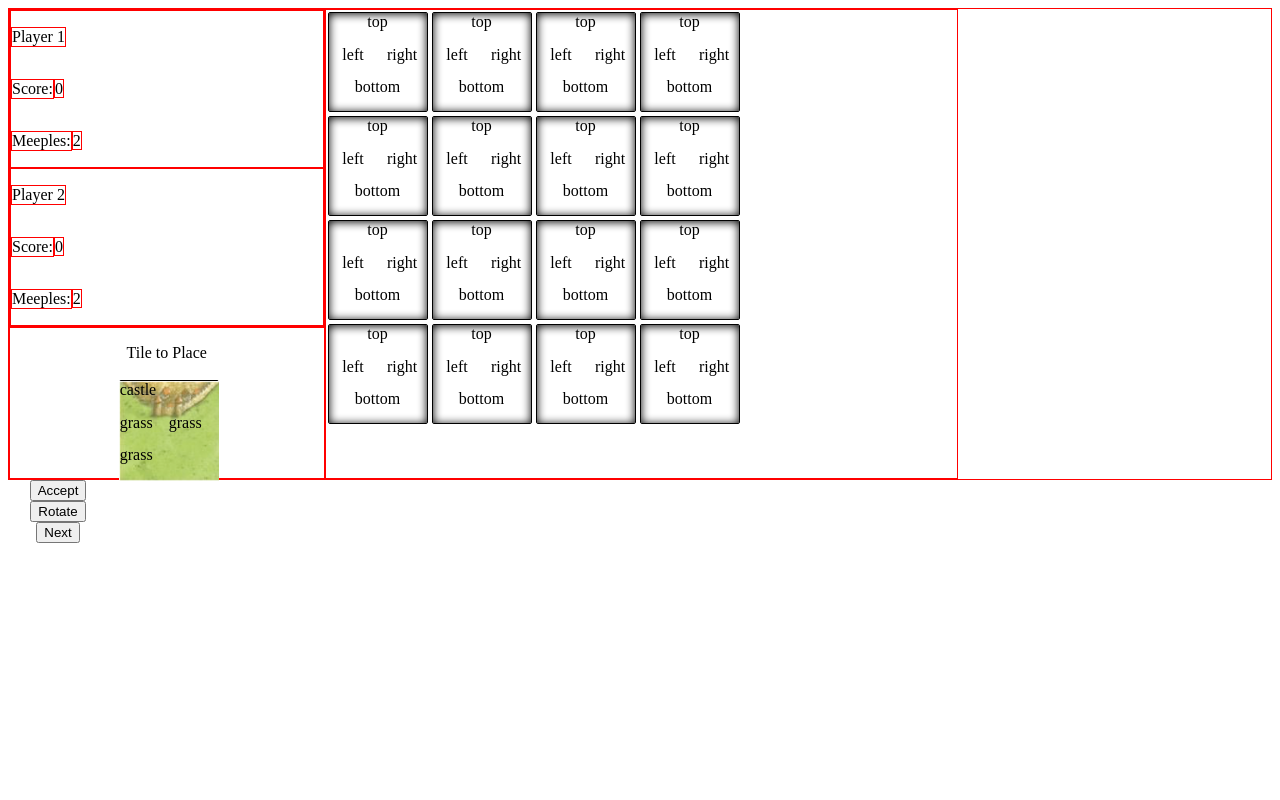
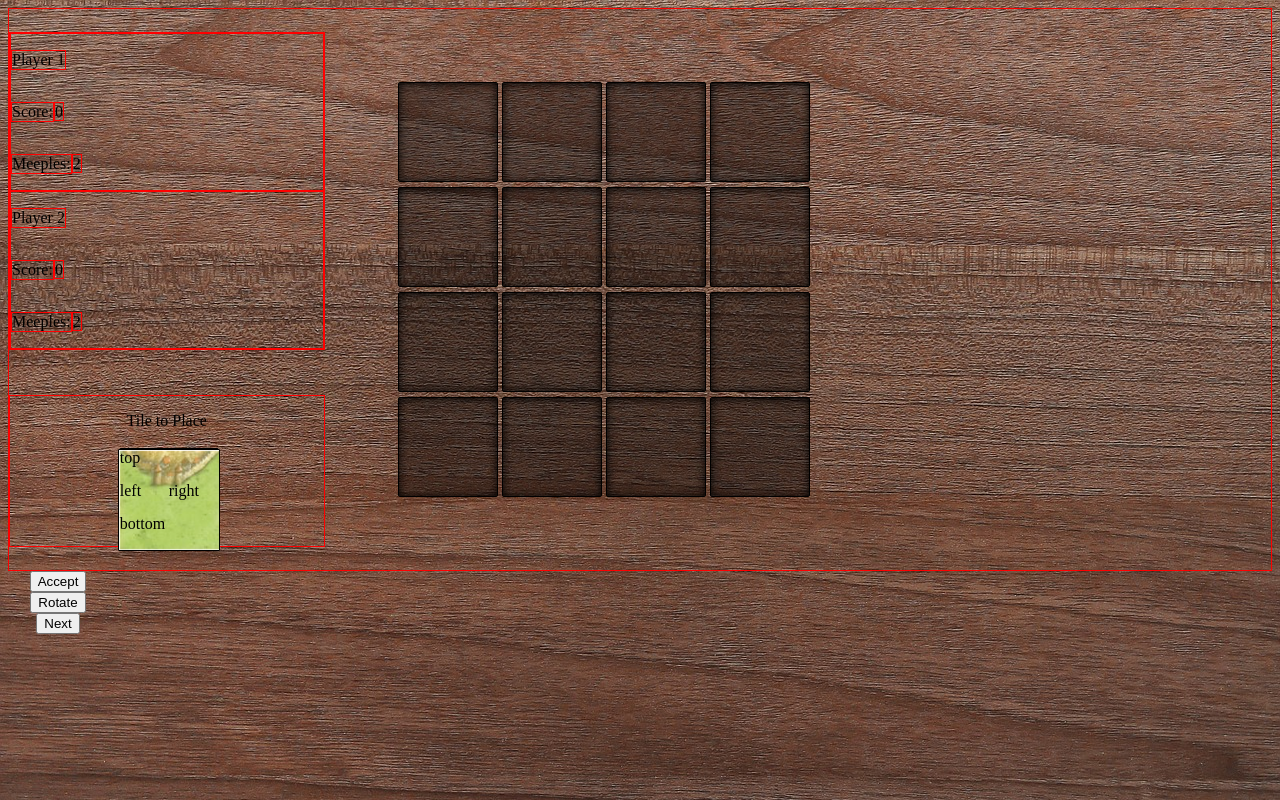
Before and after one commit to jnhoang/Carcassonne-Castles, a plain HTML site: page index.html in a window 1280 px wide. Drawn offline with nearby package versions, Linux system fonts and the light colour scheme.

Commit message:
added initial styling

```diff
--- a/css/style.css
+++ b/css/style.css
@@ -1,3 +1,6 @@
+body {
+	background-image: url('./../img/fresno-wood.jpg');
+}
 #container {
 	border: 1px solid red;
 	display: flex;
@@ -41,6 +44,8 @@
 	z-index: 1;
 }
 .imgBox {
+	border-radius: 1px;
+	border: 1px solid black;
 	height: 100px;
 	width: 100px;
 	position: absolute;
@@ -50,13 +55,21 @@
 	background-repeat: no-repeat;
 	z-index: -1;
 }
+.square .imgBox {
+	border: none;
+}
 #gameBoard {
 	width: 50%;
 	height: auto;
 	border: 1px solid red;
 	text-align: center;
+	justify-content: center;
+	border-image: url('./../img/wood-border.jpg');
+	border: 50px solid transparent;
+	padding: 20px;
 }
 .row {
+	margin: 1px;
 	display: flex;
 }
 .tile {
@@ -69,6 +82,7 @@
 	width: 100px;
 	border: 1px solid black;
 	border-radius: 2px;
+	background: rgba(0, 0, 0, 0.4);
 }
 .boxShadow {
 	box-shadow: inset 0px 1px 10px black;
--- a/js/main.js
+++ b/js/main.js
@@ -167,17 +167,17 @@ $('document').ready(function() {
 	function addTile(rowNumber) {
 		for (var i = 0; i < ARRAYSIZE; i++) {
 			var tileSquare = '<div class="tile square ui-droppable boxShadow" id="n' + rowNumber + '' + i + '">\
-							  <div class="imgBox"></div><div class="top">top</div><div class="left">left</div>\
-							  <div class="right">right</div><div class="bottom">bottom</div></div>';
+							  <div class="imgBox"></div><div class="top"></div><div class="left"></div>\
+							  <div class="right"></div><div class="bottom"></div></div>';
 			$('.row' + rowNumber).append(tileSquare);
 		}
 	}
 	function showNextCard(){
 		var value = cardArr[cardCount];
-		$('.displayCard > .top').text(value.top.type);
-		$('.displayCard > .right').text(value.right.type);
-		$('.displayCard > .bottom').text(value.bottom.type);
-		$('.displayCard > .left').text(value.left.type);
+		// $('.displayCard > .top').text(value.top.type);
+		// $('.displayCard > .right').text(value.right.type);
+		// $('.displayCard > .bottom').text(value.bottom.type);
+		// $('.displayCard > .left').text(value.left.type);
 		$('.displayCard > .imgBox').css('background-image', cardArr[cardCount].img);
 
 
@@ -209,10 +209,10 @@ $('document').ready(function() {
 	function updateBoard(arrTile) {
 		//updates HTML board where tile was placed
 		// change .displayCard to gameBoardArr (the updated values)
-		$('#' + tileDroppedOn + ' > .top').text( $('.displayCard > .top').text());
-		$('#' + tileDroppedOn + ' > .right').text( $('.displayCard > .right').text());
-		$('#' + tileDroppedOn + ' > .bottom').text( $('.displayCard > .bottom').text());
-		$('#' + tileDroppedOn + ' > .left').text( $('.displayCard > .left').text());
+		// $('#' + tileDroppedOn + ' > .top').text( $('.displayCard > .top').text());
+		// $('#' + tileDroppedOn + ' > .right').text( $('.displayCard > .right').text());
+		// $('#' + tileDroppedOn + ' > .bottom').text( $('.displayCard > .bottom').text());
+		// $('#' + tileDroppedOn + ' > .left').text( $('.displayCard > .left').text());
 		$('#' + tileDroppedOn + ' > .imgBox').css('background-image', cardArr[cardCount].img);
 		$('#' + tileDroppedOn + ' > .imgBox').css('transform', 'rotate(' + rotateDeg + 'deg)');
 
@@ -242,11 +242,11 @@ $('document').ready(function() {
 		cardArr[cardCount].right = temp;
 
 		// HTML side
-		temp = $('.displayCard > .top').text();
-		$('.displayCard > .top').text($('.displayCard > .left').text());
-		$('.displayCard > .left').text($('.displayCard > .bottom').text());
-		$('.displayCard > .bottom').text($('.displayCard > .right').text());
-		$('.displayCard > .right').text(temp);
+		// temp = $('.displayCard > .top').text();
+		// $('.displayCard > .top').text($('.displayCard > .left').text());
+		// $('.displayCard > .left').text($('.displayCard > .bottom').text());
+		// $('.displayCard > .bottom').text($('.displayCard > .right').text());
+		// $('.displayCard > .right').text(temp);
 
 	}
 
```
Also changed, not shown: img/fresno-wood.jpg (added), img/wood-border.jpg (added), 1 other file.
